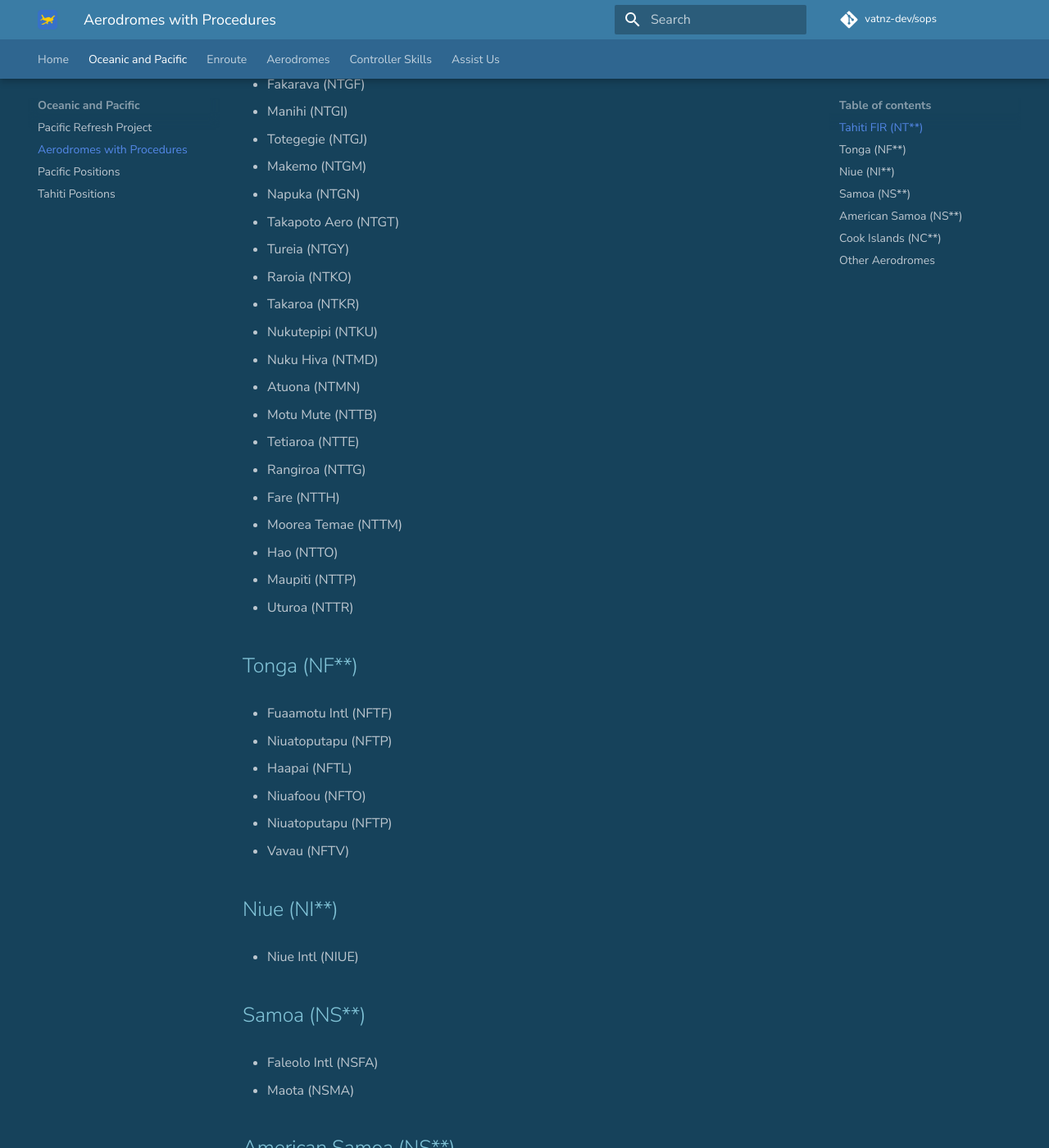
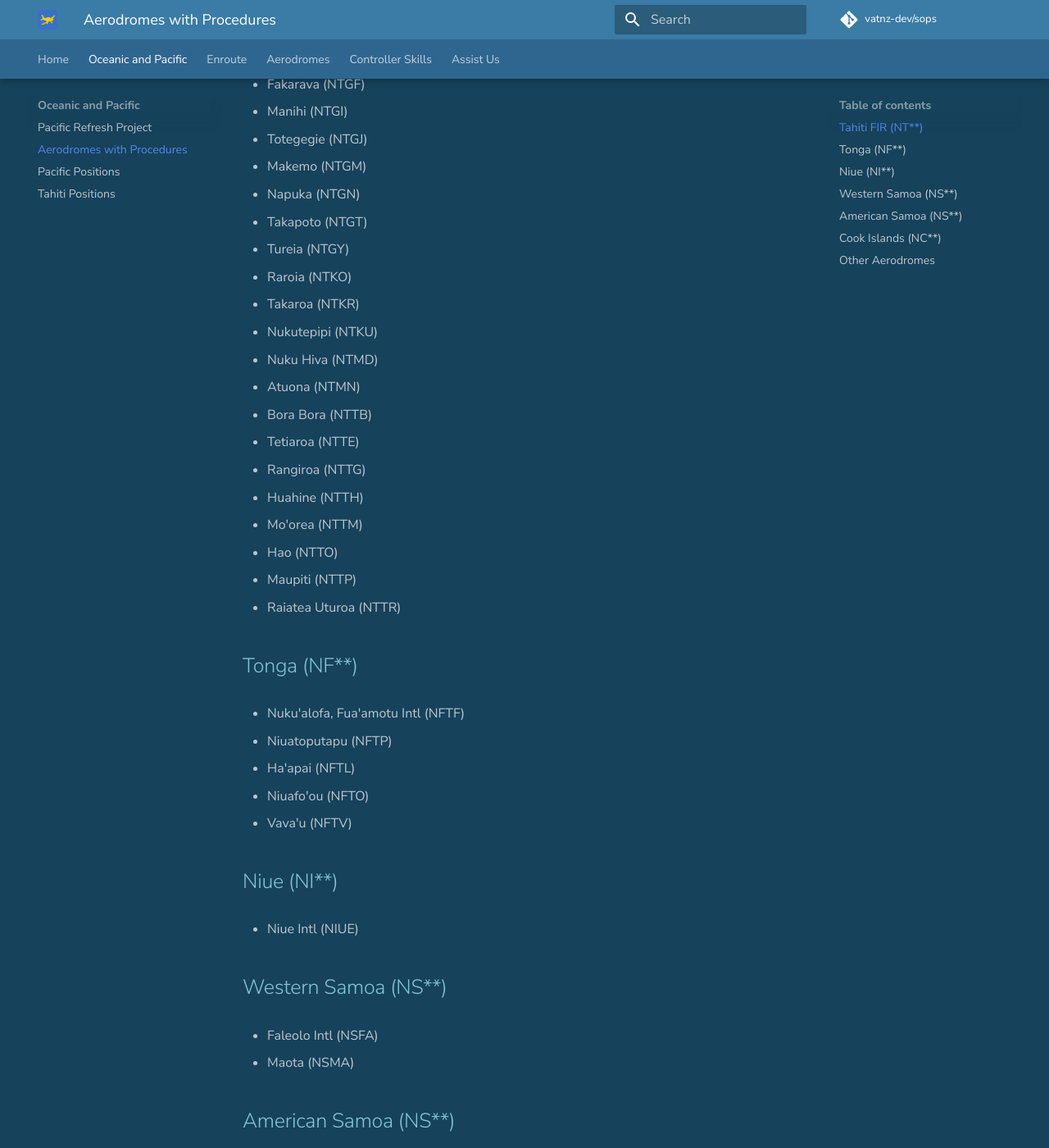
Before and after one commit to vatnz-dev/sops, an MkDocs documentation site: the page built from docs/oceanic-pacific/ADsWithProcs.md, in a window 1280 px wide and 1400 px high, scrolled down 606 px. Shown: the whole window at 82% size. Built offline with MkDocs 1.6.1 and Material for MkDocs 9.7.7, drawn with Linux system fonts in a browser that asks for light colours; comment, search, counter and statistics services are not loaded; some of the changed text lies outside the part shown.

Commit message:
Minor AD Name Fixes

```diff
--- a/docs/oceanic-pacific/ADsWithProcs.md
+++ b/docs/oceanic-pacific/ADsWithProcs.md
@@ -22,36 +22,35 @@ The only purpose of this page is to assist when manually mapping SIDs / STARs /
 * Totegegie (NTGJ)
 * Makemo (NTGM)
 * Napuka (NTGN)
-* Takapoto Aero (NTGT)
+* Takapoto (NTGT)
 * Tureia (NTGY)
 * Raroia (NTKO)
 * Takaroa (NTKR)
 * Nukutepipi (NTKU)
 * Nuku Hiva (NTMD)
 * Atuona (NTMN)
-* Motu Mute (NTTB)
+* Bora Bora (NTTB)
 * Tetiaroa (NTTE)
 * Rangiroa (NTTG)
-* Fare (NTTH)
-* Moorea Temae (NTTM)
+* Huahine (NTTH)
+* Mo'orea (NTTM)
 * Hao (NTTO)
 * Maupiti (NTTP)
-* Uturoa (NTTR)
+* Raiatea Uturoa (NTTR)
 
 
 ## Tonga (NF**)
 
-* Fuaamotu Intl (NFTF)
+* Nuku'alofa, Fua'amotu Intl (NFTF)
 * Niuatoputapu (NFTP)
-* Haapai (NFTL)
-* Niuafoou (NFTO)
-* Niuatoputapu (NFTP)
-* Vavau (NFTV)
+* Ha'apai (NFTL)
+* Niuafo'ou (NFTO)
+* Vava'u (NFTV)
 
 ## Niue (NI**)
 * Niue Intl (NIUE)
 
-## Samoa (NS**)
+## Western Samoa (NS**)
 * Faleolo Intl (NSFA)
 * Maota (NSMA)
 
```
Also changed, not shown: other parts of docs/oceanic-pacific/ADsWithProcs.md (+3 -5 lines), docs/oceanic-pacific/TahitiPositions.md (+2 -2 lines).
